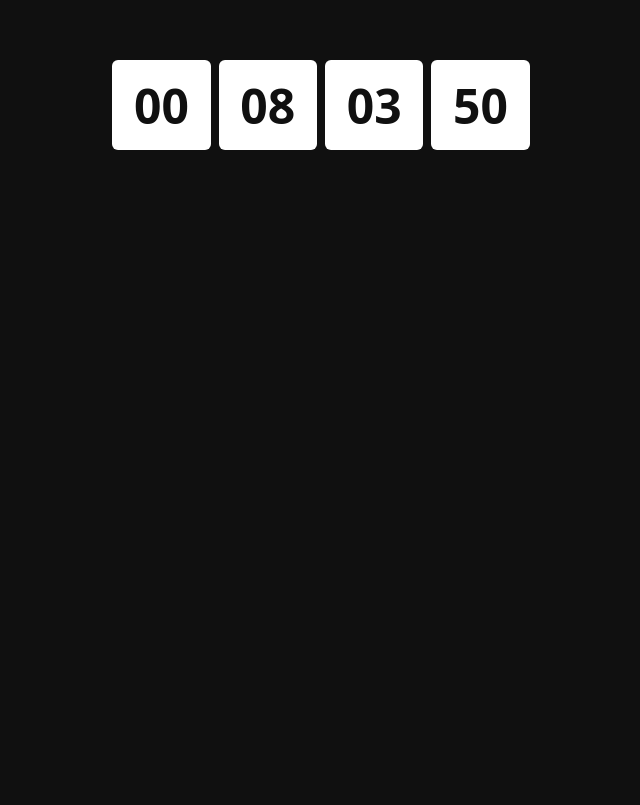
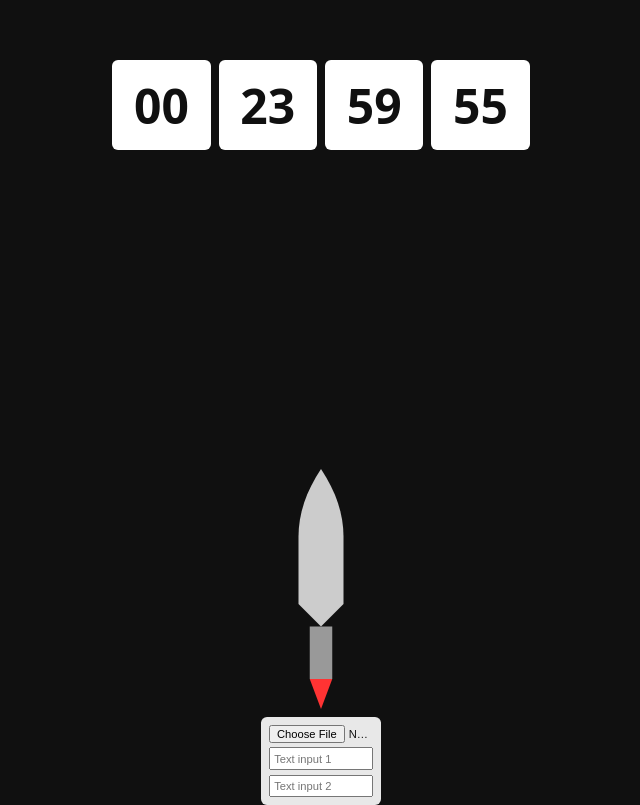
Before and after one commit to MDavidka/Timi, a plain HTML site: page index.html in a window 1280 px wide. Shown: the part 295-1100 px from the top of the page, without its empty margins (319-959 px from the left). Before the commit the page ends 800 px from the top, so only its background shows below. Drawn offline with Linux system fonts and the light colour scheme.

Commit message:
Update index.html

```diff
--- a/index.html
+++ b/index.html
@@ -8,11 +8,13 @@
     body {
       margin: 0;
       height: 100vh;
-      display: flex;
-      align-items: center;
-      justify-content: center;
       background: #101010;
       font-family: system-ui, sans-serif;
+      color: #101010;
+      overflow: hidden;
+      display: flex;
+      justify-content: center;
+      align-items: center;
     }
     .countdown {
       display: flex;
@@ -23,7 +25,6 @@
     }
     .block {
       background: #fff;
-      color: #101010;
       font-weight: bold;
       font-size: clamp(2rem, 8vw, 3rem);
       padding: 0.8rem 1.2rem;
@@ -32,14 +33,75 @@
       text-align: center;
       flex: 1 1 auto;
     }
+    .secondary {
+      position: absolute;
+      top: 1rem;
+      left: 50%;
+      transform: translateX(-50%);
+      display: none;
+      font-size: 1.5rem;
+      color: #fff;
+    }
+    .secondary small {
+      font-size: 0.9rem;
+      opacity: 0.7;
+    }
+    .rocket {
+      position: absolute;
+      bottom: -300px;
+      left: 50%;
+      transform: translateX(-50%);
+      width: 120px;
+      text-align: center;
+      transition: bottom 1s ease-out;
+    }
+    .rocket svg {
+      width: 100%;
+      height: auto;
+      display: block;
+    }
+    .rocket-form {
+      background: rgba(255,255,255,0.9);
+      padding: 0.5rem;
+      border-radius: 6px;
+      margin-top: 0.5rem;
+      display: flex;
+      flex-direction: column;
+      gap: 0.3rem;
+    }
+    .rocket-form input[type="file"] {
+      font-size: 0.7rem;
+    }
+    .rocket-form input[type="text"] {
+      font-size: 0.7rem;
+      padding: 0.2rem;
+    }
   </style>
 </head>
 <body>
-  <div class="countdown">
+  <!-- Primary countdown -->
+  <div class="countdown" id="primary">
     <div id="days" class="block">00</div>
     <div id="hours" class="block">00</div>
     <div id="minutes" class="block">00</div>
     <div id="seconds" class="block">00</div>
+  </div>
+
+  <!-- Secondary countdown -->
+  <div id="secondary" class="secondary"></div>
+
+  <!-- Rocket with form -->
+  <div id="rocket" class="rocket">
+    <svg viewBox="0 0 64 128" xmlns="http://www.w3.org/2000/svg">
+      <path d="M32 0c-8 12-12 24-12 36v36l12 12 12-12V36C44 24 40 12 32 0z" fill="#ccc"/>
+      <rect x="26" y="84" width="12" height="28" fill="#999"/>
+      <polygon points="26,112 38,112 32,128" fill="#f33"/>
+    </svg>
+    <div class="rocket-form">
+      <input type="file" accept="image/*">
+      <input type="text" placeholder="Text input 1">
+      <input type="text" placeholder="Text input 2">
+    </div>
   </div>
 
   <script>
@@ -48,27 +110,37 @@
       const elHours = document.getElementById('hours');
       const elMinutes = document.getElementById('minutes');
       const elSeconds = document.getElementById('seconds');
+      const secondary = document.getElementById('secondary');
+      const rocket = document.getElementById('rocket');
+      const primary = document.getElementById('primary');
       const pad = n => String(n).padStart(2,'0');
 
-      function nextTargetUTC(){
-        const now = new Date();
-        let year = now.getUTCFullYear();
-        let candidate = Date.UTC(year, 8, 11, 2, 0, 0); // Sept=8 (0-based), 11th, 02:00 UTC
-        if (now.getTime() > candidate) {
-          year += 1;
-          candidate = Date.UTC(year, 8, 11, 2, 0, 0);
+      let target = Date.now() + 86400000; // default 24h
+
+      // triple click test run
+      let clickCount = 0;
+      elDays.addEventListener('click', () => {
+        clickCount++;
+        setTimeout(() => clickCount=0, 400);
+        if (clickCount === 3) {
+          target = Date.now(); // force 0
+          clickCount = 0;
         }
-        return candidate;
-      }
+      });
 
-      let target = nextTargetUTC();
-
+      let ended = false;
       function update(){
         const now = Date.now();
         let diff = target - now;
-        if (diff < 0) diff = 0;
+        if (diff <= 0 && !ended) {
+          ended = true;
+          primary.style.display = "none";
+          secondary.style.display = "block";
+          rocket.style.bottom = "20px";
+        }
 
-        const totalSeconds = Math.floor(diff/1000);
+        if (!ended) {
+          const totalSeconds = Math.floor(Math.max(0,diff)/1000);
           const seconds = totalSeconds % 60;
           const totalMinutes = Math.floor(totalSeconds / 60);
           const minutes = totalMinutes % 60;
@@ -80,9 +152,18 @@
           elHours.textContent = pad(hours);
           elMinutes.textContent = pad(minutes);
           elSeconds.textContent = pad(seconds);
+        } else {
+          // secondary high precision countdown
+          const t = new Date();
+          const h = pad(t.getHours());
+          const m = pad(t.getMinutes());
+          const s = pad(t.getSeconds());
+          const ms = String(t.getMilliseconds()).padStart(4,'0').slice(0,4);
+          secondary.innerHTML = `${h}:${m}:${s}<br><small>${ms}</small>`;
+        }
       }
 
-      setInterval(update, 1000);
+      setInterval(update, 50);
       update();
     })();
   </script>
```
Lines whose indentation alone changed are shown as unchanged.
